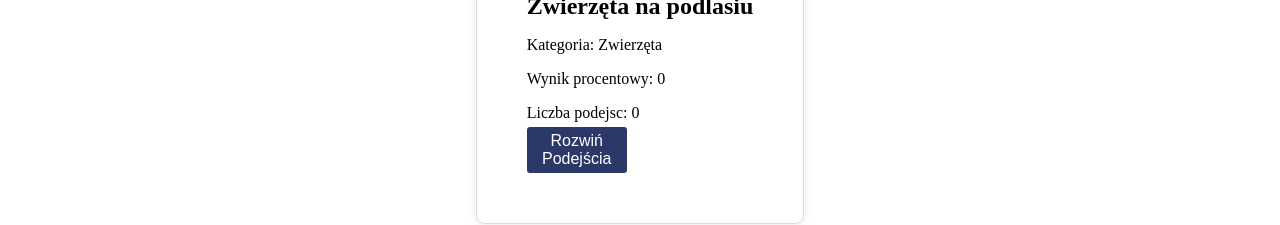
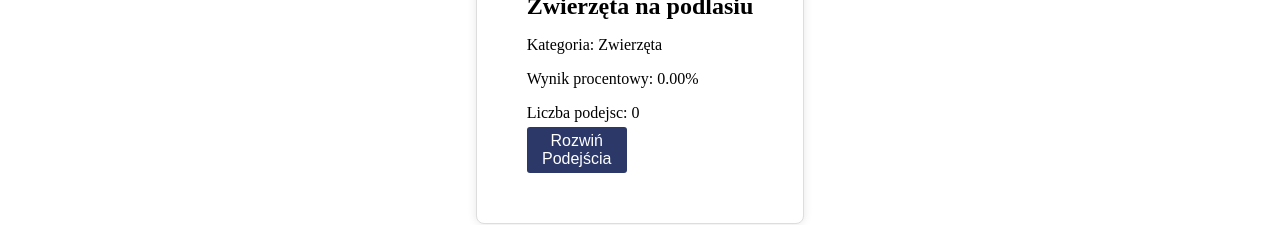
Before and after one commit to lewy212/Projekt_React, a React (Create React App) app: page /ranking in a window 1280 px wide. Shown: the part 427-652 px from the top of the page. Built offline with nearby package versions, Linux system fonts and the light colour scheme.

Commit message:
Ranking działa

```diff
--- a/src/Ranking.js
+++ b/src/Ranking.js
@@ -1,9 +1,6 @@
 import React, { useState } from 'react';
 import PropTypes from 'prop-types';
 import QuizClass from './klasy/QuizClass';
-import PodejscieClass from './klasy/PodejscieClass';
-import { Link } from 'react-router-dom';
-
 const Ranking = ({ quizzes }) => {
   const [selectedQuiz, setSelectedQuiz] = useState(null);
   const [expandedQuizzes, setExpandedQuizzes] = useState([]);
@@ -26,11 +23,21 @@ const Ranking = ({ quizzes }) => {
 
   const isQuizExpanded = (quizId) => Array.isArray(expandedQuizzes) && expandedQuizzes.includes(quizId);
 
+  const calculatePercentage = (score, total) => {
+    if (total === 0) {
+      return 0;
+    }
+    return (score / total) * 100;
+  };
+
   const calculateTotalCorrectAnswers = (podejscia) => {
     if (!podejscia || !podejscia.length) {
       return 0;
     }
-    return podejscia.reduce((sum, podejscie) => sum + podejscie.poprawne_odpowiedzi, 0);
+    const totalCorrectAnswers = podejscia.reduce((sum, podejscie) => sum + podejscie.poprawne_odpowiedzi, 0);
+    const totalAnswers = podejscia.reduce((sum, podejscie) => sum + podejscie.wszystkie_odpowiedzi, 0);
+
+    return calculatePercentage(totalCorrectAnswers, totalAnswers);
   };
 
   const handleSort = () => {
@@ -43,7 +50,7 @@ const Ranking = ({ quizzes }) => {
     const scoreA = calculateTotalCorrectAnswers(quizA.listaPodejsc || []);
     const scoreB = calculateTotalCorrectAnswers(quizB.listaPodejsc || []);
 
-    if (sortDirection === 'asc') {
+    if (sortDirection === 'desc') {
       return scoreA - scoreB;
     } else {
       return scoreB - scoreA;
@@ -67,8 +74,8 @@ const Ranking = ({ quizzes }) => {
 
               <h3>{quiz.nazwa}</h3>
               <p>Kategoria: {quiz.kategoria}</p>
-              <p>Wynik procentowy: {calculateTotalCorrectAnswers(quiz.listaPodejsc || [])}</p>
-              <p>Liczba podejsc: {calculateTotalCorrectAnswers(quiz.listaPodejsc || [])}</p>
+              <p>Wynik procentowy: {calculateTotalCorrectAnswers(quiz.listaPodejsc || 0).toFixed(2)}%</p>
+              <p>Liczba podejsc: {quiz.listaPodejsc.length}</p>
               <div>
                 <button onClick={() => handleToggleExpand(quiz.id)}>
                   {isQuizExpanded(quiz.id) ? 'Zwiń' : 'Rozwiń'} Podejścia
@@ -78,7 +85,7 @@ const Ranking = ({ quizzes }) => {
                 <ul>
                   {quiz.listaPodejsc.map((podejscie) => (
                     <li key={podejscie.id}>
-                      Użytkownik: {podejscie.uzytkownik && podejscie.uzytkownik.nick}, Poprawne odpowiedzi: {podejscie.poprawne_odpowiedzi}\{podejscie.wszystkie_odpowiedzi}
+                      Użytkownik: {podejscie.uzytkownik.nick}, Odpowiedzi: {podejscie.poprawne_odpowiedzi}\{podejscie.wszystkie_odpowiedzi}
                     </li>
                   ))}
                 </ul>
--- a/src/RozwiazQuiz.js
+++ b/src/RozwiazQuiz.js
@@ -43,20 +43,19 @@ const RozwiazQuiz = ({ match, listaQuizow, listaUserow }) => {
     };
     const handleDodajPodejscie = () => {
         if (quiz) {
-            // Check if the user already attempted this quiz
-            const userAttemptedQuiz = quiz.listaPodejsc.some(attempt => attempt.uzytkownik === userId);
 
-            if (!userAttemptedQuiz) {
-                const newAttempt = new PodejscieClass({
-                    id: quiz.listaPodejsc.length + 1, // Ensure unique ID
-                    uzytkownik: userId,
-                    poprawne_odpowiedzi: wynik,
-                    wszystkie_odpowiedzi: quiz.listaPytan.length,
-                });
+            const newAttempt = new PodejscieClass(
+                quiz.listaPodejsc.length + 1, // Ensure unique ID
+                userId,
+                wynik,
+                quiz.listaPytan.length,
+            );
 
-                quiz.listaPodejsc.push(newAttempt);
-                console.log(quiz); // Check the updated quiz object
-            }
+            // Update state using setQuiz function
+            quiz.listaPodejsc.push(newAttempt)
+
+            console.log(quiz); // Check the updated quiz object
+
         }
     };
 
--- a/src/klasy/PodejscieClass.js
+++ b/src/klasy/PodejscieClass.js
@@ -2,11 +2,11 @@ import PropTypes from "prop-types";
 import UserClass from "./UserClass";
 
 class PodejscieClass {
-    constructor(id, uzytkownik, poprawne_odpowiedzi, suma_odpowiedzi) {
+    constructor(id, uzytkownik, poprawne_odpowiedzi, wszystkie_odpowiedzi) {
         this.id = id;
         this.uzytkownik = uzytkownik;
         this.poprawne_odpowiedzi = poprawne_odpowiedzi;
-        this.suma_odpowiedzi = suma_odpowiedzi;
+        this.wszystkie_odpowiedzi = wszystkie_odpowiedzi;
     }
 }
 
@@ -14,7 +14,7 @@ PodejscieClass.propTypes = {
     id: PropTypes.number.isRequired,
     uzytkownik: PropTypes.instanceOf(UserClass).isRequired,
     poprawne_odpowiedzi: PropTypes.number.isRequired,
-    suma_odpowiedzi: PropTypes.number.isRequired,
+    wszystkie_odpowiedzi: PropTypes.number.isRequired,
 };
 
 export default PodejscieClass;
```
